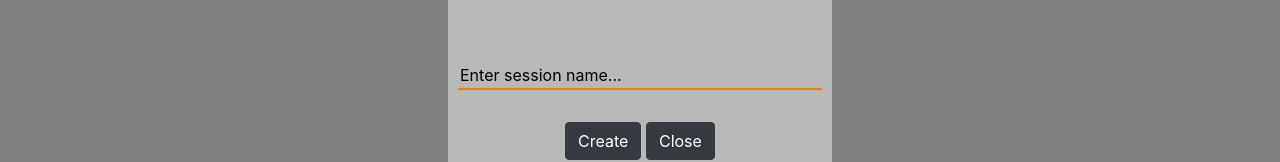
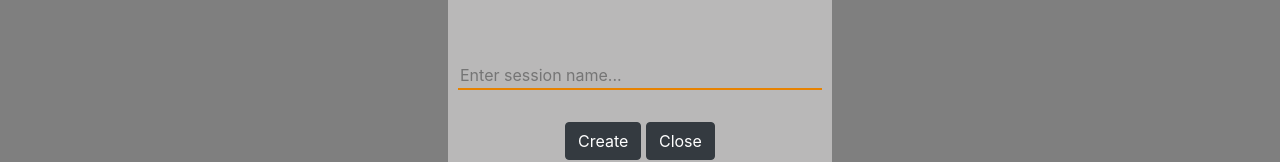
Before and after one commit to paulchenpmc/codeCollab, a React (Create React App) app in the folder code-collab-app/: page / in a window 1280 px wide. Both pictures are taken after a click on the button "New Document". Shown: the part 318-480 px from the top of the page. Built offline with nearby package versions, Linux system fonts and the light colour scheme.

Commit message:
Move "Enter session name..." to placeholder text

```diff
--- a/code-collab-app/src/namepopup.js
+++ b/code-collab-app/src/namepopup.js
@@ -4,10 +4,9 @@ import { Button } from 'react-bootstrap';
 import { inject, observer } from 'mobx-react';
 
 class NamePopup extends React.Component {
-  constructor(props){
+  constructor(props) {
     super(props);
-
-    this.state = {title: 'Enter session name...'};
+    this.state = { title: '' };
   }
 
   handleChange = (e) => {
@@ -20,7 +19,7 @@ class NamePopup extends React.Component {
     e.preventDefault();
     this.props.peer.reset(null);
     this.props.peer.create_new_session(this.state.title);
-    this.props.history.push({pathname: '/editor'});
+    this.props.history.push({ pathname: '/editor' });
   }
 
   render() {
@@ -29,7 +28,13 @@ class NamePopup extends React.Component {
         <div className='popup_new_doc'>
           <h3>New Document</h3>
           <div className="input-name">
-            <input type="text" name="name" value={this.state.title} onChange={e => this.handleChange(e)}></input>
+            <input
+              type="text"
+              name="name"
+              placeholder='Enter session name...'
+              value={this.state.title}
+              onChange={e => this.handleChange(e)}
+            ></input>
           </div>
           <Button onClick={(e) => this.handleNewSession(e)} variant='dark'>Create</Button>{'  '}
           <Button onClick={this.props.closePopup} variant="dark">Close</Button>
```
